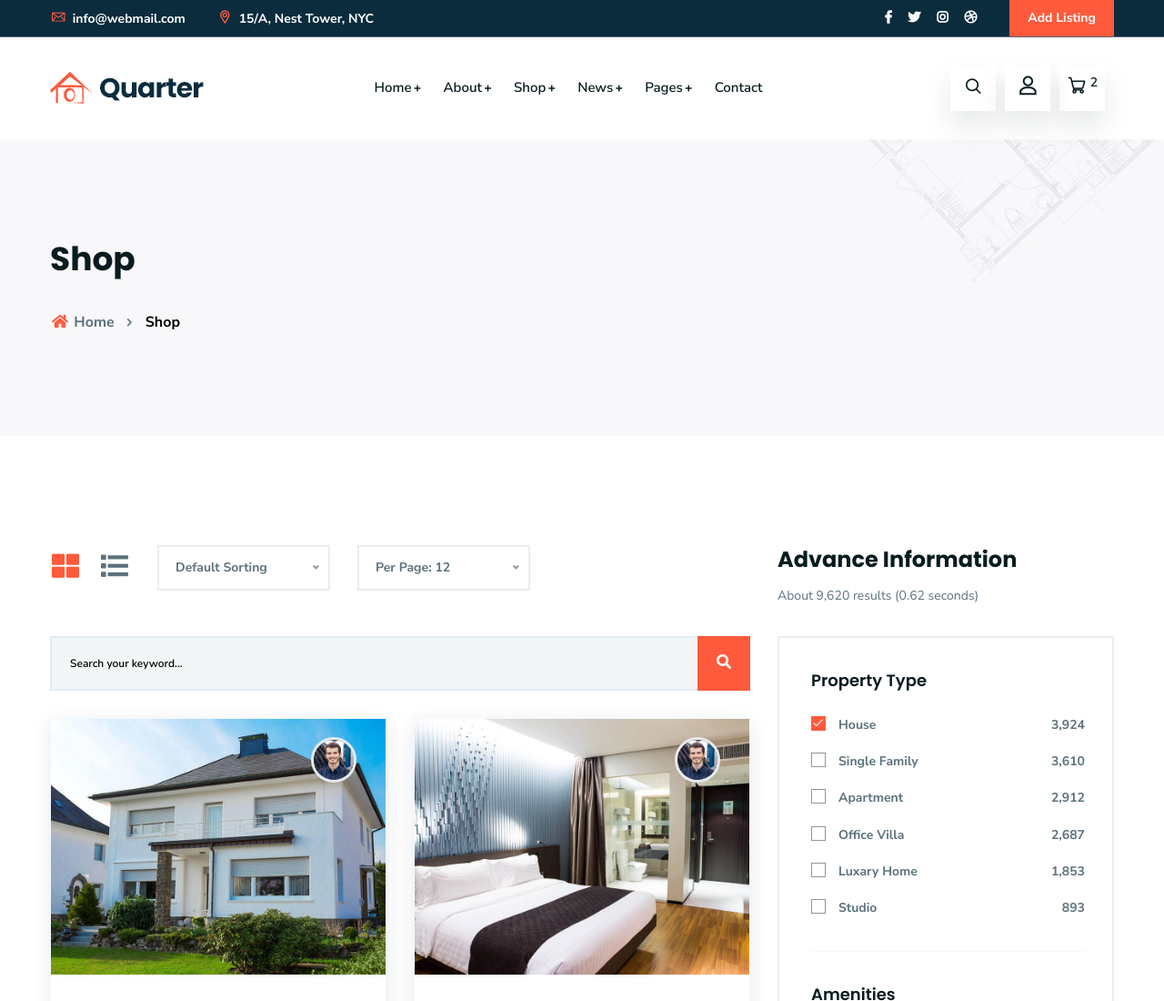
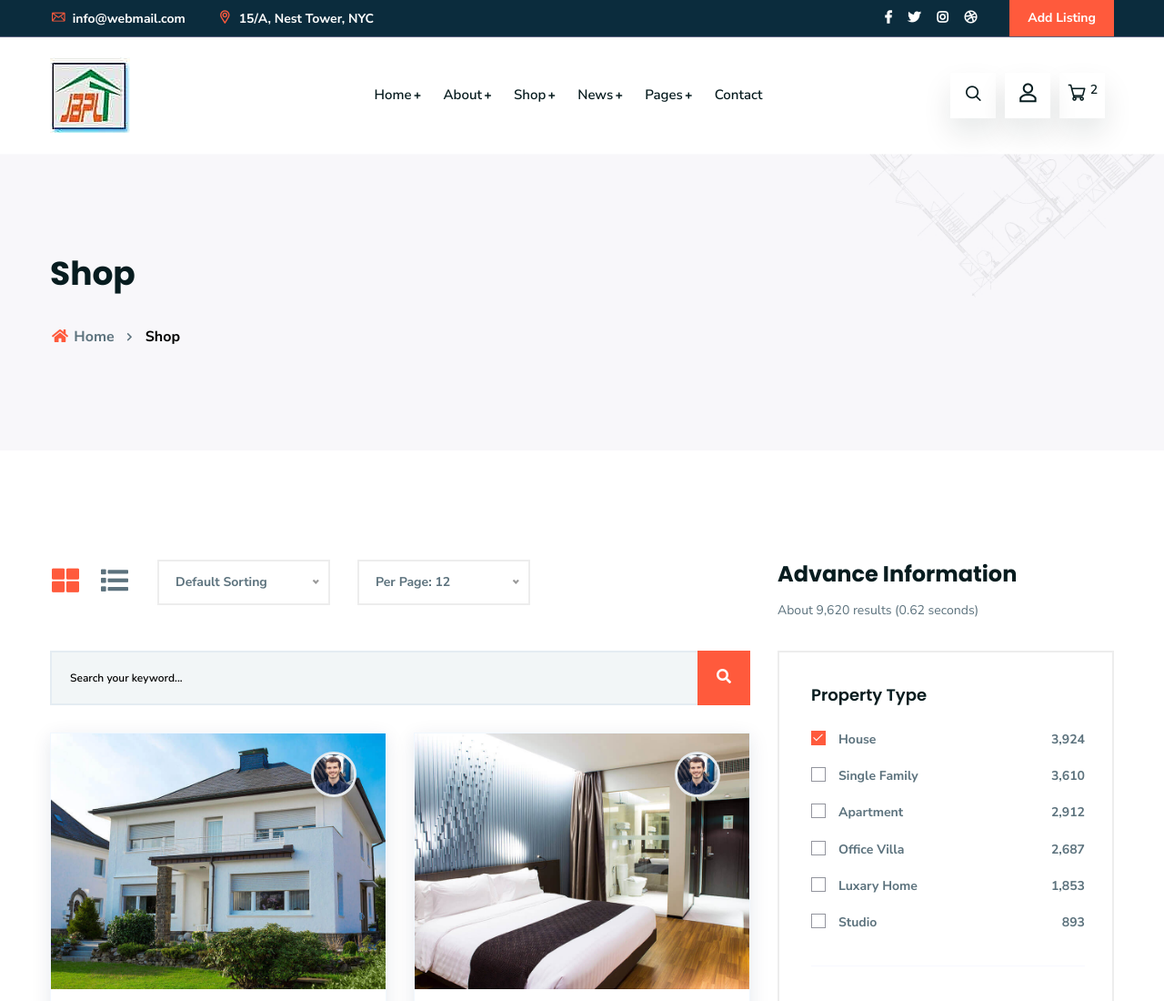
Before and after one commit to Md-Iqbal/Jononi_Builders, a plain HTML site: page shop.html in a window 1280 px wide. Shown: the top 1100 px of the page at 91% size. Drawn offline with Linux system fonts and the light colour scheme; files whose address does not match are found by name.

Commit message:
Logo changes

```diff
--- a/shop.html
+++ b/shop.html
@@ -102,7 +102,7 @@
                     <div class="col">
                         <div class="site-logo-wrap">
                             <div class="site-logo">
-                                <a href="index-2.html"><img src="img/logo.png" alt="Logo"></a>
+                                <a href="index.html"><img src="img/Screenshot_196.png" alt="Logo"></a>
                             </div>
                             <div class="get-support clearfix d-none">
                                 <div class="get-support-icon">
```
